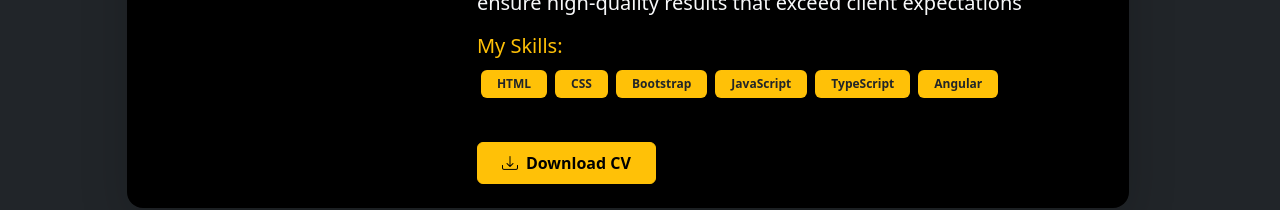
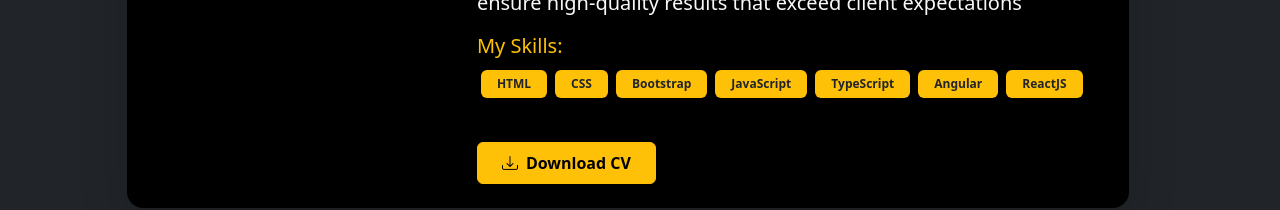
Before and after one commit to Ahmedshreif-code/protfolio-NTI-final-project, an Angular app: page /about in a window 1280 px wide. Shown: the part 514-724 px from the top of the page. Built offline with nearby package versions, Linux system fonts and the light colour scheme.

Commit message:
Update about.html

```diff
--- a/src/app/pages/about/about.html
+++ b/src/app/pages/about/about.html
@@ -31,6 +31,7 @@
                   <li class="list-inline-item badge bg-warning text-dark m-1 px-3 py-2">JavaScript</li>
                   <li class="list-inline-item badge bg-warning text-dark m-1 px-3 py-2">TypeScript</li>
                   <li class="list-inline-item badge bg-warning text-dark m-1 px-3 py-2">Angular</li>
+                  <li class="list-inline-item badge bg-warning text-dark m-1 px-3 py-2">ReactJS</li>
                 </ul>
               </div>
             </div>
```
